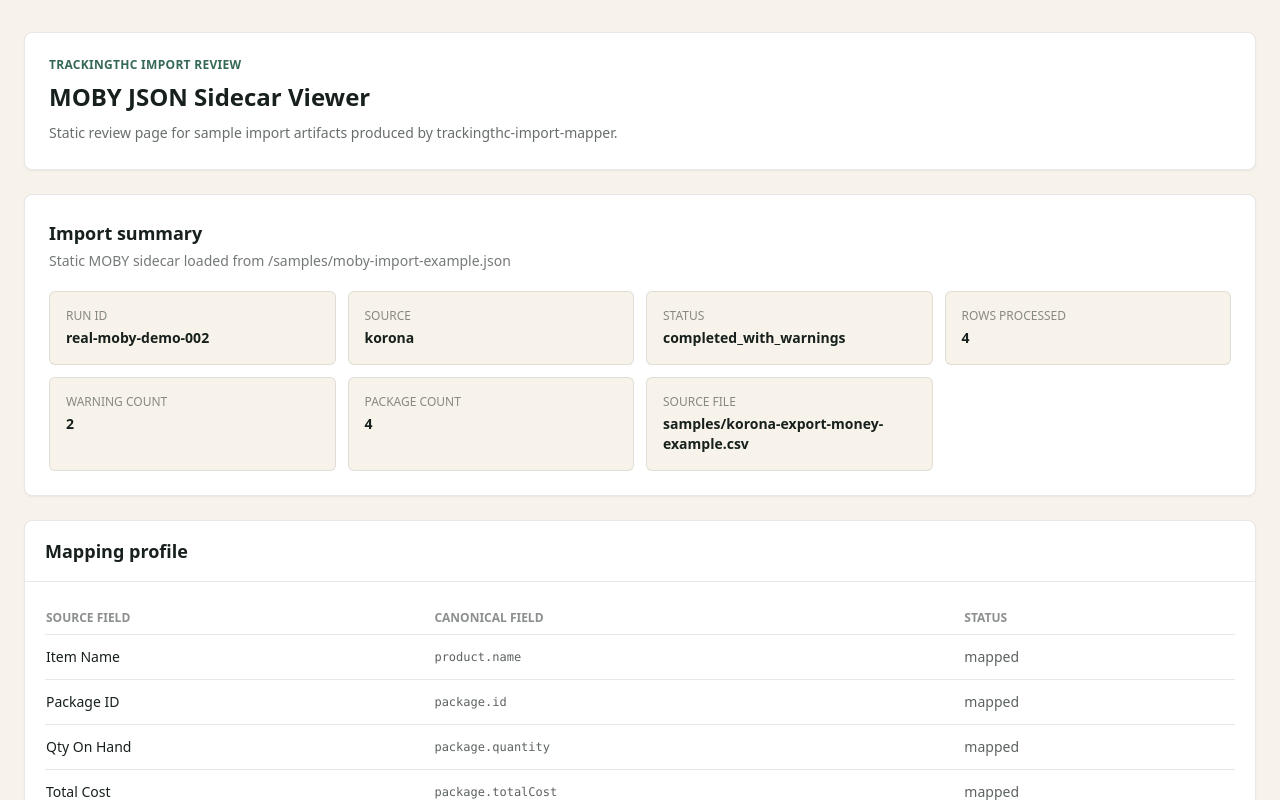
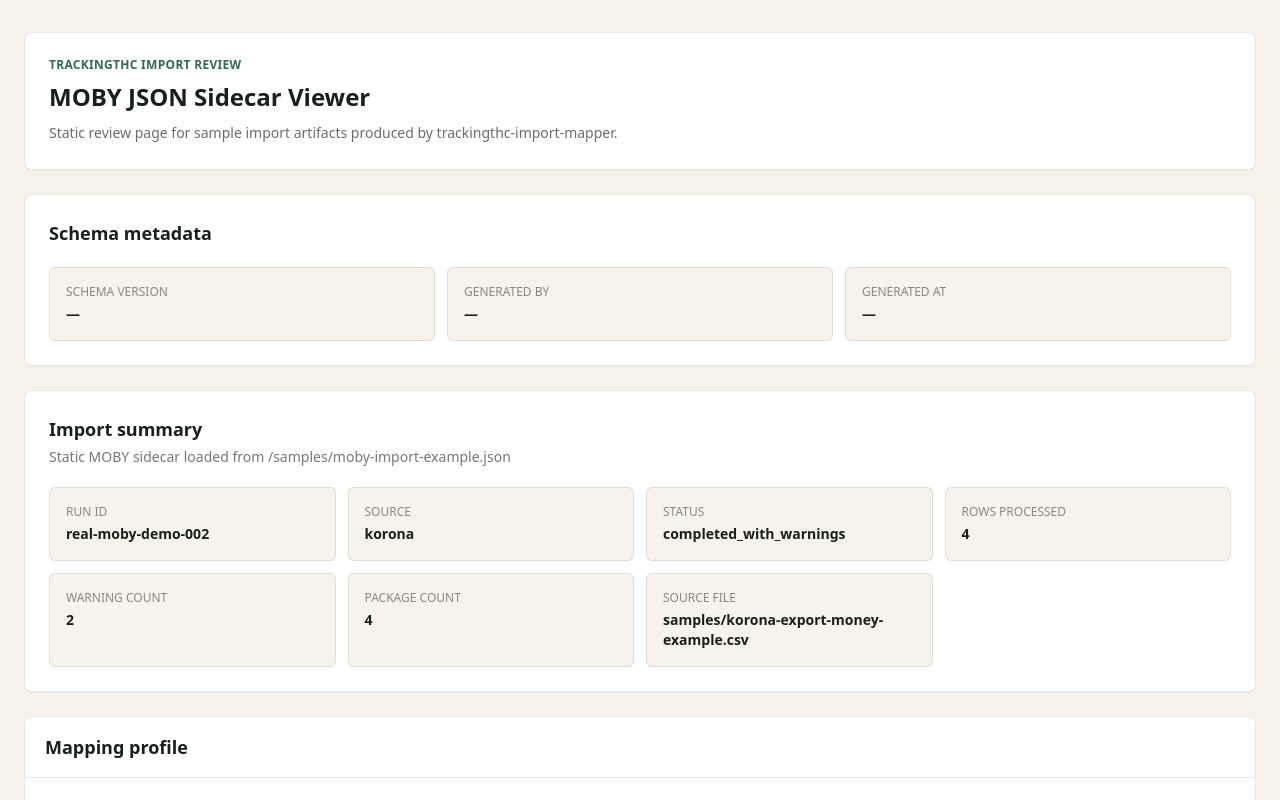
Before and after one commit to LJrobinson/TrackingTHC, a Next.js app: page /import-review in a window 1280 px wide. Shown: the top 800 px of the page. Built offline with nearby package versions, Linux system fonts and the light colour scheme.

Commit message:
Display moby sidecar schema metadata

```diff
--- a/src/components/import-review/import-review-viewer.tsx
+++ b/src/components/import-review/import-review-viewer.tsx
@@ -81,6 +81,9 @@ type ImportPackage = {
 };
 
 type MobyImportSidecar = {
+  schemaVersion?: string;
+  generatedBy?: string;
+  generatedAt?: string;
   mappingProfile?: MappingProfile;
   importRun?: ImportRun;
   validationIssues?: ValidationIssue[];
@@ -269,6 +272,15 @@ export function ImportReviewViewer() {
   return (
     <div className="space-y-6">
       <section className="rounded-lg border border-ink/10 bg-white p-6 shadow-sm">
+        <h2 className="text-lg font-semibold text-ink">Schema metadata</h2>
+        <div className="mt-5 grid gap-3 sm:grid-cols-3">
+          <SummaryItem label="Schema version" value={data?.schemaVersion} />
+          <SummaryItem label="Generated by" value={data?.generatedBy} />
+          <SummaryItem label="Generated at" value={data?.generatedAt} />
+        </div>
+      </section>
+
+      <section className="rounded-lg border border-ink/10 bg-white p-6 shadow-sm">
         <div>
           <h2 className="text-lg font-semibold text-ink">Import summary</h2>
           <p className="mt-1 text-sm text-ink/60">Static MOBY sidecar loaded from {SAMPLE_PATH}</p>
```
